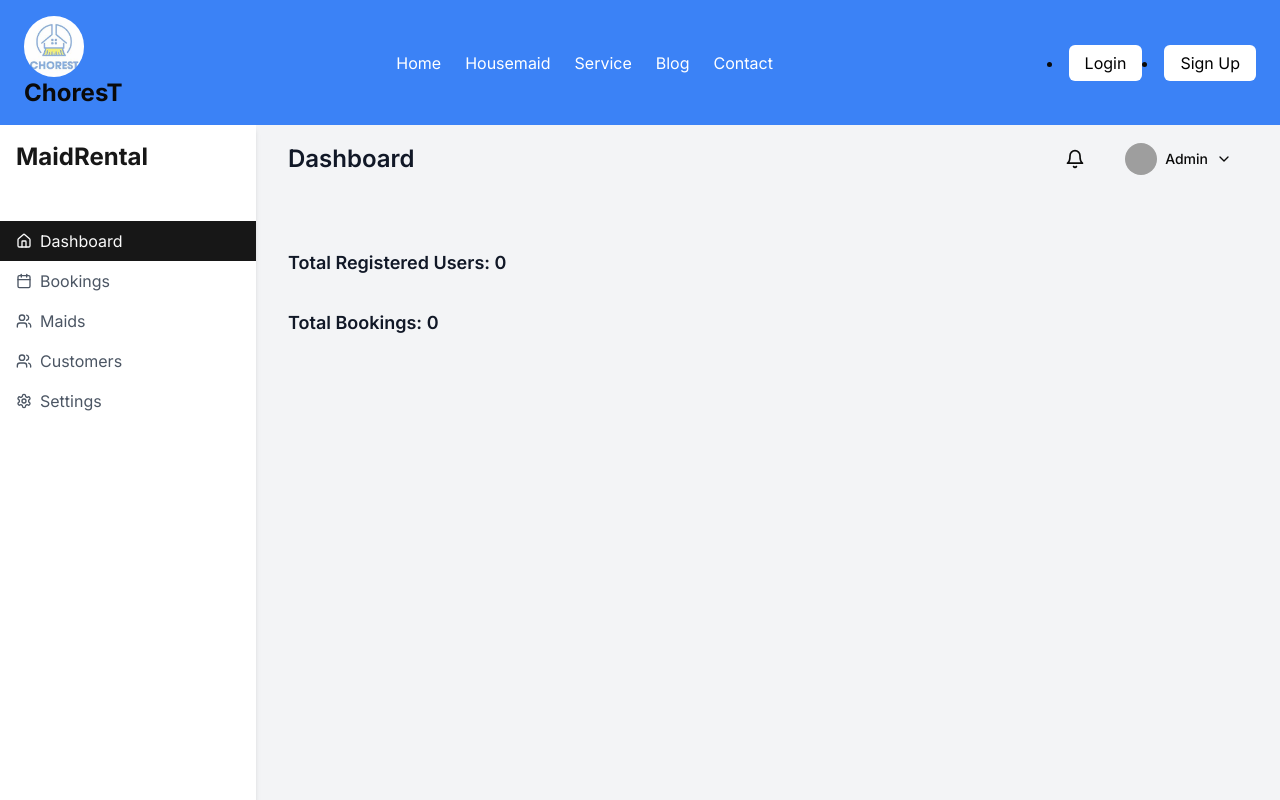
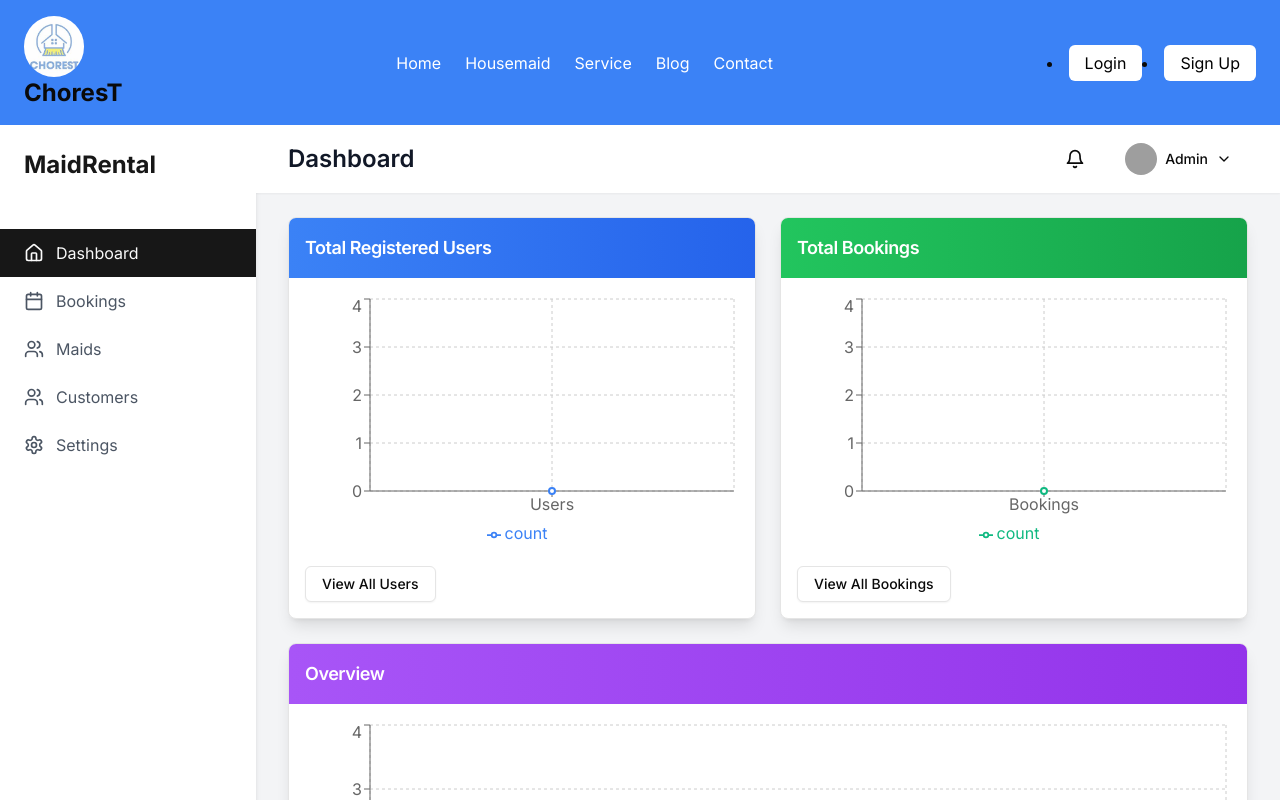
Before and after one commit to hnil206/ChoresT_exe, a Next.js app in the folder client/: page /admin in a window 1280 px wide. Shown: the top 800 px of the page. Built offline with nearby package versions, Linux system fonts and the light colour scheme; no server answers; grey boxes are pictures that could not be loaded.

Commit message:
fix ui admin

```diff
--- a/client/package.json
+++ b/client/package.json
@@ -49,6 +49,7 @@
     "react-quill": "^2.0.0",
     "react-resizable-panels": "^2.1.3",
     "react-toastify": "^10.0.5",
+    "recharts": "^2.13.0",
     "resizable": "^1.2.1",
     "tailwind-merge": "^2.5.2",
     "tailwindcss": "3.3.3",
--- a/client/src/app/admin/page.tsx
+++ b/client/src/app/admin/page.tsx
@@ -7,6 +7,7 @@ import { Button } from "@/components/ui/button"
 import { Card, CardContent, CardHeader, CardTitle } from "@/components/ui/card"
 import { DropdownMenu, DropdownMenuContent, DropdownMenuItem, DropdownMenuTrigger } from "@/components/ui/dropdown-menu"
 import Link from 'next/link';
+import { BarChart, Bar, XAxis, YAxis, CartesianGrid, Tooltip, Legend, ResponsiveContainer, LineChart, Line } from 'recharts';
 
 type Stat = {
   title: string;
@@ -71,29 +72,32 @@ const AdminHome: React.FC = () => {
     fetchBookings();
   }, []);
 
-
+  const chartData = [
+    { name: 'Users', count: userCount },
+    { name: 'Bookings', count: bookingCount },
+  ];
 
   return (
     <div className="flex h-screen bg-gray-100">
       {/* Sidebar */}
       <aside className="w-64 bg-white shadow-md">
-        <div className="p-4">
+        <div className="p-6">
           <h1 className="text-2xl font-bold text-primary">MaidRental</h1>
         </div>
-        <nav className="mt-8">
+        <nav className="mt-6">
           {['Dashboard', 'Bookings', 'Maids', 'Customers', 'Settings'].map((item) => (
             <button
               key={item}
-              className={`flex items-center w-full px-4 py-2 text-left ${
+              className={`flex items-center w-full px-6 py-3 text-left ${
                 activePage === item ? 'bg-primary text-primary-foreground' : 'text-gray-600 hover:bg-gray-100'
               }`}
               onClick={() => setActivePage(item)}
             >
-              {item === 'Dashboard' && <Home className="mr-2 h-4 w-4" />}
-              {item === 'Bookings' && <Calendar className="mr-2 h-4 w-4" />}
-              {item === 'Maids' && <Users className="mr-2 h-4 w-4" />}
-              {item === 'Customers' && <Users className="mr-2 h-4 w-4" />}
-              {item === 'Settings' && <Settings className="mr-2 h-4 w-4" />}
+              {item === 'Dashboard' && <Home className="mr-3 h-5 w-5" />}
+              {item === 'Bookings' && <Calendar className="mr-3 h-5 w-5" />}
+              {item === 'Maids' && <Users className="mr-3 h-5 w-5" />}
+              {item === 'Customers' && <Users className="mr-3 h-5 w-5" />}
+              {item === 'Settings' && <Settings className="mr-3 h-5 w-5" />}
               {item}
             </button>
           ))}
@@ -103,16 +107,16 @@ const AdminHome: React.FC = () => {
       {/* Main content */}
       <main className="flex-1 overflow-y-auto">
         {/* Admin Header */}
-        <header className="bg-white shadow-sm"></header>
+        <header className="bg-white shadow-sm">
           <div className="max-w-7xl mx-auto py-4 px-4 sm:px-6 lg:px-8 flex justify-between items-center">
             <h1 className="text-2xl font-semibold text-gray-900">{activePage}</h1>
             <div className="flex items-center">
-              <Button variant="ghost" size="icon">
+              <Button variant="ghost" size="icon" className="mr-4">
                 <Bell className="h-5 w-5" />
               </Button>
               <DropdownMenu>
                 <DropdownMenuTrigger asChild>
-                  <Button variant="ghost" className="ml-4 flex items-center">
+                  <Button variant="ghost" className="flex items-center">
                     <Avatar className="h-8 w-8 mr-2">
                       <AvatarImage src="/placeholder-admin.jpg" alt="Admin" />
                       <AvatarFallback>AD</AvatarFallback>
@@ -134,17 +138,77 @@ const AdminHome: React.FC = () => {
               </DropdownMenu>
             </div>
           </div>
+        </header>
 
         {/* Dashboard content */}
-        <div className="max-w-7xl mx-auto py-6 sm:px-6 lg:px-8">
-          {/* Stats overview */}
-          <Link href="/admin/listusers">
-          <h2 className="text-lg font-semibold text-gray-900 mt-8 mb-4">Total Registered Users: {userCount}</h2>
-          </Link>
+        <div className="max-w-7xl mx-auto py-6 px-4 sm:px-6 lg:px-8">
+          <div className="grid grid-cols-1 md:grid-cols-2 gap-6">
+            <Card className="bg-white shadow-lg rounded-lg overflow-hidden">
+              <CardHeader className="bg-gradient-to-r from-blue-500 to-blue-600 text-white p-4">
+                <CardTitle className="text-lg font-semibold">Total Registered Users</CardTitle>
+              </CardHeader>
+              <CardContent className="p-4">
+                <div className="h-64">
+                  <ResponsiveContainer width="100%" height="100%">
+                    <LineChart data={[{ name: 'Users', count: userCount }]}>
+                      <CartesianGrid strokeDasharray="3 3" />
+                      <XAxis dataKey="name" />
+                      <YAxis />
+                      <Tooltip />
+                      <Legend />
+                      <Line type="monotone" dataKey="count" stroke="#3b82f6" strokeWidth={2} activeDot={{ r: 8 }} />
+                    </LineChart>
+                  </ResponsiveContainer>
+                </div>
+                <Link href="/admin/listusers" className="mt-4 inline-block">
+                  <Button variant="outline" className="w-full">View All Users</Button>
+                </Link>
+              </CardContent>
+            </Card>
 
-          <Link href="/admin/listbookings">
-          <h2 className="text-lg font-semibold text-gray-900 mt-8 mb-4">Total Bookings: {bookingCount}</h2>
-          </Link>
+            <Card className="bg-white shadow-lg rounded-lg overflow-hidden">
+              <CardHeader className="bg-gradient-to-r from-green-500 to-green-600 text-white p-4">
+                <CardTitle className="text-lg font-semibold">Total Bookings</CardTitle>
+              </CardHeader>
+              <CardContent className="p-4">
+                <div className="h-64">
+                  <ResponsiveContainer width="100%" height="100%">
+                    <LineChart data={[{ name: 'Bookings', count: bookingCount }]}>
+                      <CartesianGrid strokeDasharray="3 3" />
+                      <XAxis dataKey="name" />
+                      <YAxis />
+                      <Tooltip />
+                      <Legend />
+                      <Line type="monotone" dataKey="count" stroke="#10b981" strokeWidth={2} activeDot={{ r: 8 }} />
+                    </LineChart>
+                  </ResponsiveContainer>
+                </div>
+                <Link href="/admin/listbookings" className="mt-4 inline-block">
+                  <Button variant="outline" className="w-full">View All Bookings</Button>
+                </Link>
+              </CardContent>
+            </Card>
+          </div>
+
+          <Card className="mt-6 bg-white shadow-lg rounded-lg overflow-hidden">
+            <CardHeader className="bg-gradient-to-r from-purple-500 to-purple-600 text-white p-4">
+              <CardTitle className="text-lg font-semibold">Overview</CardTitle>
+            </CardHeader>
+            <CardContent className="p-4">
+              <div className="h-80">
+                <ResponsiveContainer width="100%" height="100%">
+                  <LineChart data={chartData}>
+                    <CartesianGrid strokeDasharray="3 3" />
+                    <XAxis dataKey="name" />
+                    <YAxis />
+                    <Tooltip />
+                    <Legend />
+                    <Line type="monotone" dataKey="count" stroke="#8b5cf6" strokeWidth={2} activeDot={{ r: 8 }} />
+                  </LineChart>
+                </ResponsiveContainer>
+              </div>
+            </CardContent>
+          </Card>
         </div>
       </main>
     </div>
```
